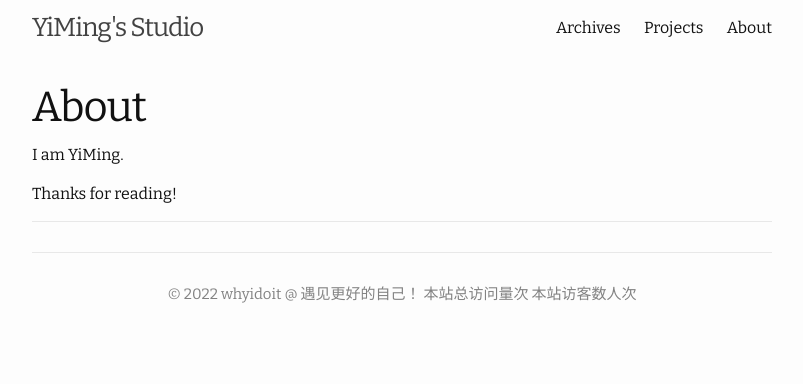
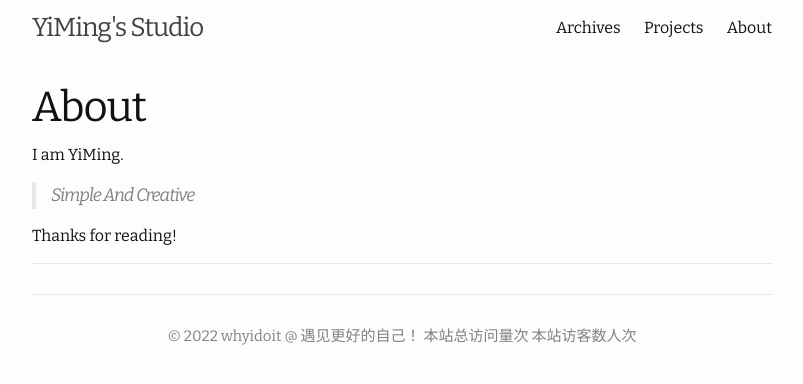
Before and after one commit to namelesstudio/namelesstudio.github.io, a Jekyll site: the page built from about.md, in a window 1280 px wide. Shown: the top 384 px of the page, without its empty margins (238-1041 px from the left). Built offline with Jekyll 4.4.1, drawn with Linux system fonts in a browser that asks for light colours; nearby versions of some CDN libraries; comment, search, counter and statistics services are not loaded.

Commit message:
Update about.md

```diff
--- a/about.md
+++ b/about.md
@@ -6,5 +6,6 @@ permalink: /about/
 
 I am YiMing.
 
+> Simple And Creative
 
 Thanks for reading!
```
